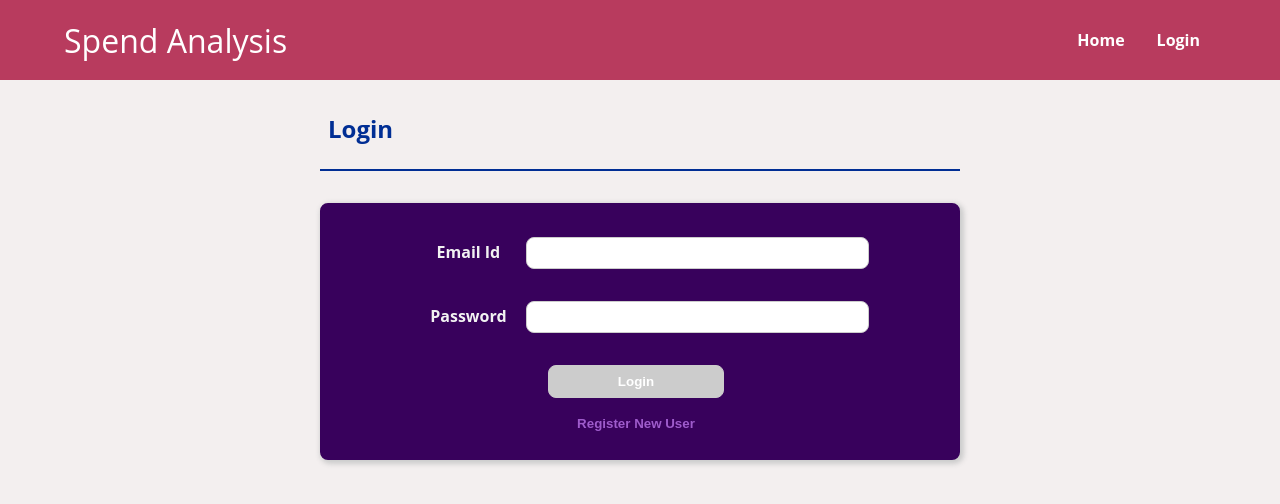
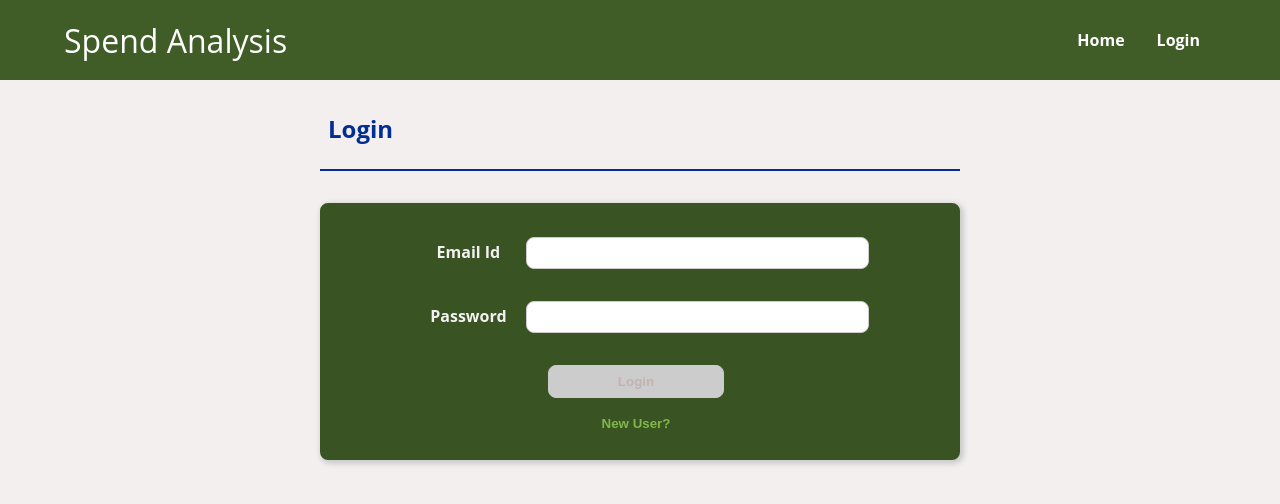
Before and after one commit to amritanshu001/SpendAnalysis-ReactFrontEnd, a React (Vite) app: page /login in a window 1280 px wide. Shown: the top 504 px of the page. Built offline with nearby package versions, Linux system fonts and the light colour scheme.

Commit message:
revising the UI

```diff
--- a/src/components/Pages/Login.jsx
+++ b/src/components/Pages/Login.jsx
@@ -48,25 +48,33 @@ const Login = (props) => {
     setLoginOption((option) => !option);
   };
 
-  const onLoginHandler = (event) => {
+  const onSubmitHandler = (event) => {
     event.preventDefault();
 
-    // send API Request Here
-
+    if (loginOption) {
       dispatch(
         authActions.logUserIn({ authToken: Math.random(), isAdmin: false })
       );
 
       resetPassword();
       resetEmail();
+    } else {
+      resetPassword();
+      resetEmail();
+      resetConfPassword();
+    }
+
+    // send API Request Here
+
     // redirect.replace("/");
   };
 
+  let passwordMatch = enteredPassword === enteredConfPassword;
+
   let formIsValid =
-    emailIsValid &&
-    passwordIsValid &&
-    confPasswordIsValid &&
-    enteredPassword === enteredConfPassword;
+    emailIsValid && passwordIsValid && confPasswordIsValid && passwordMatch;
+
+  let confirmError = confPasswordError || !passwordMatch;
 
   if (loginOption) {
     formIsValid = emailIsValid && passwordIsValid;
@@ -76,7 +84,7 @@ const Login = (props) => {
     <React.Fragment>
       <Header>{loginOption ? "Login" : "Register"}</Header>
       <Container>
-        <form onSubmit={onLoginHandler} className={styles["login-form"]}>
+        <form onSubmit={onSubmitHandler} className={styles["login-form"]}>
           <Input
             id="email"
             type="email"
@@ -100,10 +108,11 @@ const Login = (props) => {
             Password
           </Input>
           {!loginOption && (
+            <React.Fragment>
               <Input
-              id="password"
+                id="confpassword"
                 type="password"
-              name="password"
+                name="confpassword"
                 value={enteredConfPassword}
                 onBlur={confPasswordBlurHandler}
                 onChange={confPasswordChangeHandler}
@@ -111,6 +120,10 @@ const Login = (props) => {
               >
                 Confirm Password
               </Input>
+              {confirmError && (
+                <p className={styles.error}>Passwords Dont Match</p>
+              )}
+            </React.Fragment>
           )}
           <div className={styles.actions}>
             <Button type="submit" disabled={!formIsValid}>
@@ -121,9 +134,7 @@ const Login = (props) => {
               onClick={optionToggleHandler}
               className={styles.toggler}
             >
-              {loginOption
-                ? "Register New User"
-                : "Login with existing Account"}
+              {loginOption ? "New User?" : "Existing User Login"}
             </Button>
           </div>
         </form>
--- a/src/components/Pages/Login.module.css
+++ b/src/components/Pages/Login.module.css
@@ -22,17 +22,17 @@
   margin-top: 1rem;
   border: none;
   padding: 0.15rem 1.5rem;
-  color: #9f5ccc;
+  color: #82b74b;
   outline: none;
 }
 
 .toggler:hover {
-  color: #7f48a4;
+  color: #6f9c40;
 }
 
 .invalid {
-  background-color: #d6bbbb;
-  border: 1px solid #dbabab;
+  background-color: #f7cac9;
+  border: 2px solid #f7cac9;
 }
 
 .actions button:disabled {
@@ -45,6 +45,15 @@
   border: 1px solid #ccc;
   color: white;
 }
+
+.error {
+  text-align: center;
+  margin: 0;
+  font-size: 0.75rem;
+  color: #e06377;
+  font-weight: bold;
+}
+
 @media (min-width: 40rem) {
   .login-form .email,
   .login-form .password {
--- a/src/components/UI/Button.module.css
+++ b/src/components/UI/Button.module.css
@@ -1,13 +1,19 @@
 .button {
-  background-color: #9f5ccc;
-  border: 1px solid #9f5ccc;
+  background-color: #fefbd8;
+  border: 1px solid #fefbd8;
   margin-right: 8px;
   font-weight: bold;
   padding: 0.5rem;
   border-radius: 8px;
-  color: white;
+  color: #3e4444;
 }
 
 .button:hover {
-  background-color: #7f4aa2;
+  background-color: #3e4444;
+  color: #fefbd8;
 }
+
+.button:disabled {
+  cursor: not-allowed;
+  color: rgb(196, 177, 177);
+}
--- a/src/components/UI/Container.module.css
+++ b/src/components/UI/Container.module.css
@@ -2,9 +2,9 @@
   width: 90%;
   max-width: 40rem;
   margin: auto;
-  border: 2px solid #38015c;
+  border: 2px solid #395322;
   padding: 1rem;
-  background-color: #38015c;
+  background-color: #395322;
   border-radius: 8px;
   box-shadow: 2px 2px 5px 2px #ccc;
 }
--- a/src/components/UI/Input.module.css
+++ b/src/components/UI/Input.module.css
@@ -5,6 +5,7 @@
   justify-content: center;
   align-items: center;
   margin-top: 0.5rem;
+  margin-bottom: 0;
 }
 
 .input label {
@@ -26,7 +27,7 @@
 
 .input input:focus,
 .input input:active {
-  background-color: #d2daff;
+  background-color: #d5f4e6;
 }
 
 @media (min-width: 40rem) {
--- a/src/components/UI/Navbar.module.css
+++ b/src/components/UI/Navbar.module.css
@@ -6,7 +6,7 @@
   top: 0;
   justify-content: space-between;
   width: 100%;
-  background-color: #b83b5e;
+  background-color: #405d27;
   align-items: center;
   padding: 0 5%;
   color: white;
```
Lines whose indentation alone changed are shown as unchanged.
